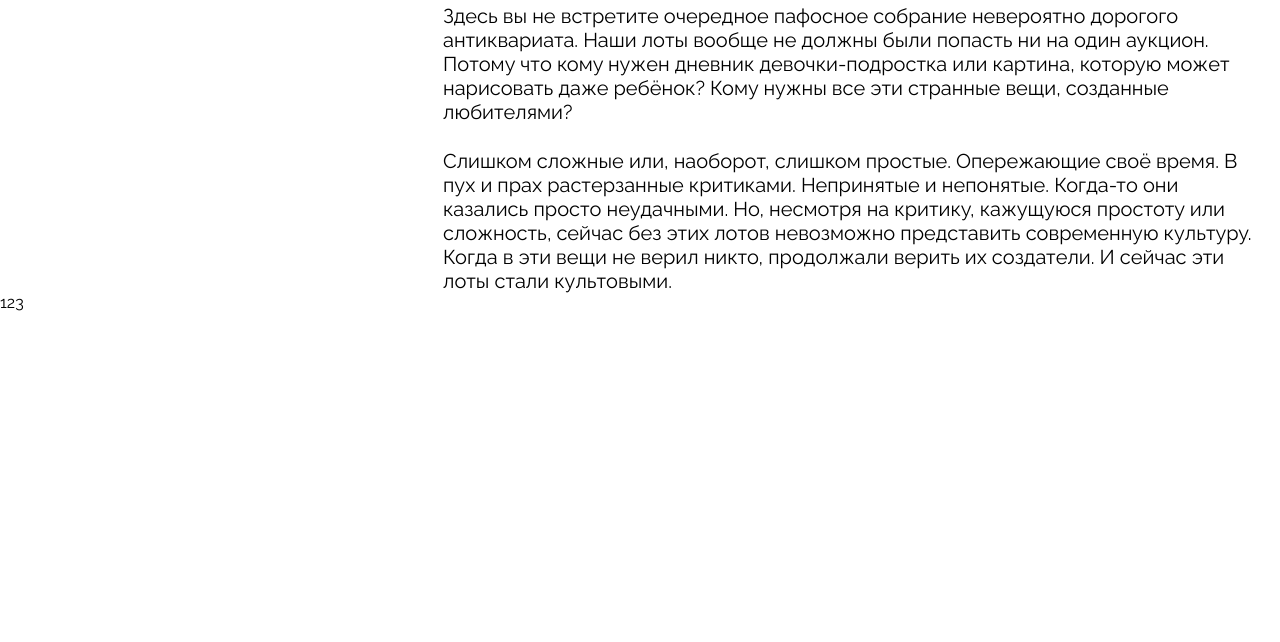
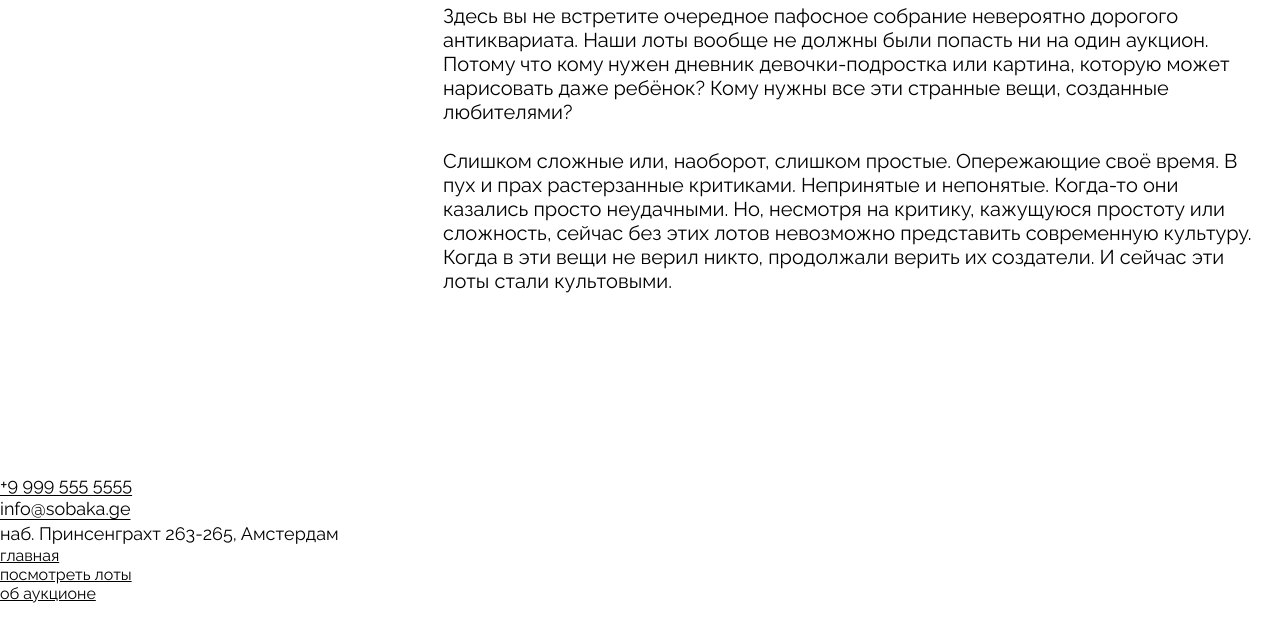
Before and after one commit to TokmakDA/ono-tebe-nado, a plain HTML site: page index.html in a window 1280 px wide. Shown: the part 2426-3068 px from the top of the page. Before the commit the page ends 2738 px from the top, so only its background shows below. Drawn offline with Linux system fonts and the light colour scheme.

Commit message:
Layout footer 20%

```diff
--- a/index.html
+++ b/index.html
@@ -170,6 +170,54 @@
     </main>
 
     <!-- Footer -->
-    <footer class="footer">123</footer>
+    <footer class="footer">
+      <address class="address footer__address">
+        <a href="tel:+99995555555">+9 999 555 5555</a>
+        <br />
+        <a href="mailto:info@sobaka.ge">info@sobaka.ge</a>
+        <br />
+        наб. Принсенграхт 263-265, Амстердам
+      </address>
+      <nav class="footer__menu">
+        <ul class="footer__menu-list">
+          <li class="footer__menu-list-item">
+            <a href="#0" target="_self" class="footer__menu-link">главная</a>
+          </li>
+          <li class="footer__menu-list-item">
+            <a
+              href="#lots"
+              target="_self"
+              class="footer__menu-link footer__menu-link_active"
+              >посмотреть лоты</a
+            >
+          </li>
+          <li class="footer__menu-list-item">
+            <a
+              href="#about"
+              target="_self"
+              class="footer__menu-link footer__menu-link_active"
+              >об аукционе</a
+            >
+          </li>
+        </ul>
+      </nav>
+      <ul class="footer__social-list">
+        <li class="footer__social-list-item">
+          <a href="" class="footer__social-link">
+            <img src="" alt="" class="footer__social-icon" />
+          </a>
+        </li>
+        <li class="footer__social-list-item">
+          <a href="" class="footer__social-link">
+            <img src="" alt="" class="footer__social-icon" />
+          </a>
+        </li>
+        <li class="footer__social-list-item">
+          <a href="" class="footer__social-link">
+            <img src="" alt="" class="footer__social-icon" />
+          </a>
+        </li>
+      </ul>
+    </footer>
   </body>
 </html>
--- a/styles/style.css
+++ b/styles/style.css
@@ -324,3 +324,7 @@
   line-height: normal;
   word-wrap: break-word;
 }
+
+.footer {
+  margin-top: 180px;
+}
```
